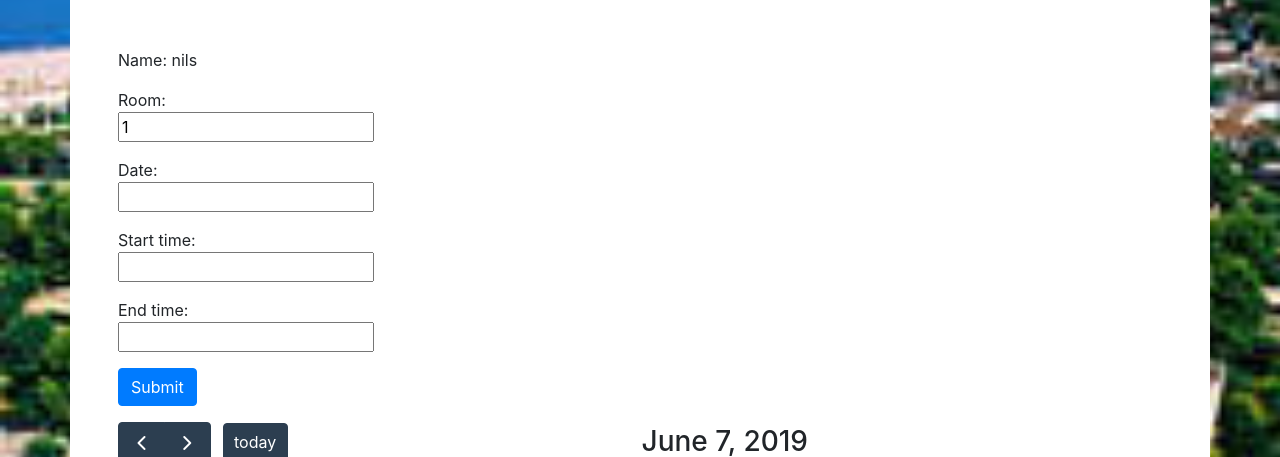
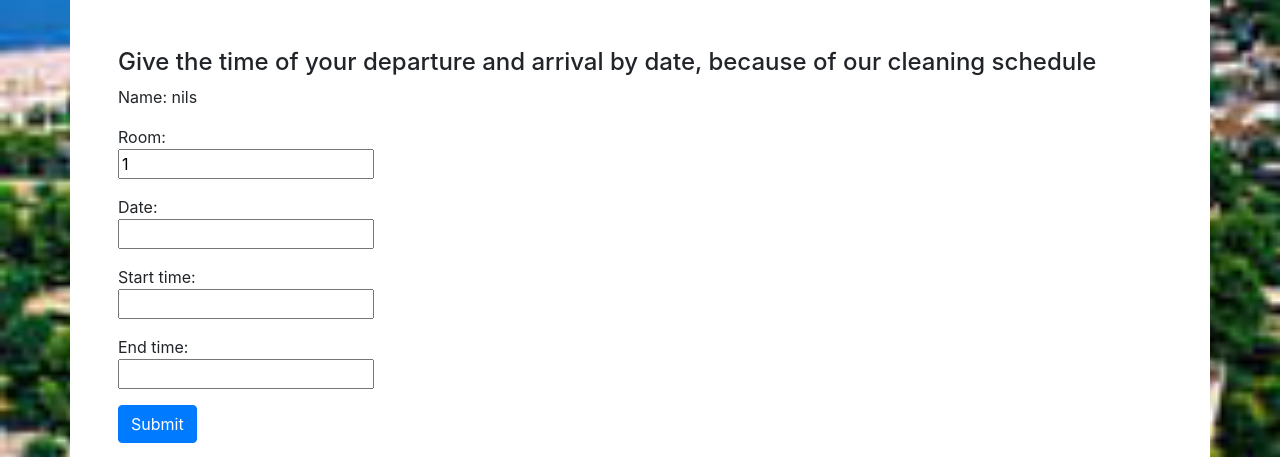
Before and after one commit to NilsvDoorn/eind-project, a Django app: page /cleanshifts in a window 1280 px wide. Shown: the part 66-523 px from the top of the page. Run offline with Django 3.2, Linux system fonts and the light colour scheme; a user stored in the database is signed in; data comes from the database, SQL or seed files in the repository; data that the repository does not hold is empty; some libraries are stand-ins or nearby versions.

Commit message:
code werkt

```diff
--- a/project/schema/models.py
+++ b/project/schema/models.py
@@ -20,8 +20,7 @@ class Booked(models.Model):
     phonenumber = models.CharField(max_length=10)
     start_date = models.DateField()
     end_date = models.DateField()
-    payment_id = models.IntegerField()
-    payed = models.BooleanField(null=True, blank=True)
+    payment_id = models.CharField(max_length=50)
 
 class Cleanshifts(models.Model):
     name = models.CharField(max_length=50)
--- a/project/schema/static/schema/styles.css
+++ b/project/schema/static/schema/styles.css
@@ -7,11 +7,11 @@ body:before {
   left: 0;
   top: 0;
   z-index: -10;
-  background-image: url(images/pino.jpg);
+  background-color: lightblue;
+  background-image: url("/static/schema/images/pino.jpg");
   background-repeat: no-repeat;
   background-size: cover;
   background-position: left top;
-  background-color: lightblue;
 }
 
 main {
--- a/project/schema/templates/cleanshifts.html
+++ b/project/schema/templates/cleanshifts.html
@@ -14,6 +14,7 @@
     <script src='static/schema/calendar/packages/daygrid/main.js'></script>
 
 {% endblock %}
+  <h4>Give the time of your departure and arrival by date, because of our cleaning schedule</h4>
   {% if message %}
       <div class="form-group">
           {{ message }}
@@ -27,7 +28,7 @@
     {% if not request.user.is_superuser %}
       <div class="form-group">
         Room: <br>
-        <input type="number" name="roomnumber" value="{{ booking.roomnumber }}" readonly>
+        {{ booking.roomnumber }}
       </div>
     {% else %}
     <div class="form-group">
@@ -63,7 +64,7 @@
       </p>
     {% else %}
       <p>
-          <button class="btn btn-primary" type="submit" name="roomnumber">Submit</button>
+          <button class="btn btn-primary" type="submit">Submit</button>
       </p>
     {% endif %}
   </form>
--- a/project/schema/templates/layout.html
+++ b/project/schema/templates/layout.html
@@ -1,8 +1,8 @@
 <!DOCTYPE html>
 
 <html lang="en">
-
     <head>
+      {% load static %}
       <!-- calendar -->
       <meta charset='utf-8' />
 
@@ -13,8 +13,7 @@
         <!-- documentation at http://getbootstrap.com/docs/4.1/, alternative themes at https://bootswatch.com/ -->
         <link href="https://maxcdn.bootstrapcdn.com/bootstrap/4.1.3/css/bootstrap.min.css" rel="stylesheet">
 
-        <link href="static/schema/styles.css" rel="stylesheet">
-        <script src="static/schema/filter.js" type="text/java"></script>
+        <script src="{% static "schema/filter.js" %}" type="text/javascript"></script>
 
         <link rel="stylesheet" href="https://stackpath.bootstrapcdn.com/bootstrap/4.3.1/css/bootstrap.min.css" integrity="sha384-ggOyR0iXCbMQv3Xipma34MD+dH/1fQ784/j6cY/iJTQUOhcWr7x9JvoRxT2MZw1T" crossorigin="anonymous">
         <script src="https://ajax.googleapis.com/ajax/libs/jquery/3.4.1/jquery.min.js"></script>
@@ -28,9 +27,11 @@
         <script type="text/javascript" src="https://cdn.jsdelivr.net/jquery/latest/jquery.min.js"></script>
         <script type="text/javascript" src="https://cdn.jsdelivr.net/momentjs/latest/moment.min.js"></script>
         <script type="text/javascript" src="https://cdn.jsdelivr.net/npm/daterangepicker/daterangepicker.min.js"></script>
-        <link rel="stylesheet" type="text/css" href="https://cdn.jsdelivr.net/npm/daterangepicker/daterangepicker.css" />
-        <link href="static/schema/bootstrap-clockpicker.min.css" rel="stylesheet">
-        <script src="static/schema/bootstrap-clockpicker.min.js" type="text/javascript"></script>
+        <link rel="stylesheet" type="text/css" href="https://cdn.jsdelivr.net/npm/daterangepicker/daterangepicker.css">
+        <link href="{% static "schema/bootstrap-clockpicker.min.css" %}" rel="stylesheet" type="text/css">
+        <link href="{% static "schema/styles.css" %}" rel="stylesheet" type="text/css">
+
+        <script src="{% static "schema/bootstrap-clockpicker.min.js" %}" type="text/javascript"></script>
 
         <title>Pino: {% block title %}{% endblock %}</title>
     </head>
--- a/project/schema/templates/login.html
+++ b/project/schema/templates/login.html
@@ -5,6 +5,8 @@
 {% endblock %}
 
 {% block main %}
+  <h4>Manage your room</h4>
+  Username and password are given by arrival.
   {% if message %}
       <div>
           {{ message }}
--- a/project/schema/templates/reserve.html
+++ b/project/schema/templates/reserve.html
@@ -5,12 +5,13 @@
 {% endblock %}
 
 {% block main %}
+    <h4>Arrival and Departure</h4>
     {% if message %}
         <div class="form-group">
             {{ message }}
         </div>
     {% endif %}
-    <form action="show_rooms" method="post">
+    <form action="/show_rooms" method="post">
       {% csrf_token %}
       <div class="form-group">
         Date:
--- a/project/schema/templates/room_info.html
+++ b/project/schema/templates/room_info.html
@@ -42,6 +42,5 @@
     </div>
     <input type="text" value="{{ start_date }}" name="start_date" style="visibility: hidden">
     <input type="text" value="{{ end_date }}" name="end_date" style="visibility: hidden">
-    <input type="text" value="{{ room_info.price }}" name="price" style="visibility: hidden">
   </form>
 {% endblock %}
--- a/project/schema/templates/rooms.html
+++ b/project/schema/templates/rooms.html
@@ -5,6 +5,7 @@
 {% endblock %}
 
 {% block main %}
+  <h4>All Available rooms</h4>
   {% if message %}
       <div class="form-group">
           {{ message }}
--- a/project/schema/urls.py
+++ b/project/schema/urls.py
@@ -18,5 +18,5 @@ urlpatterns = [
     path("events_clean", views.events_clean, name="events_clean"),
     path("events_clean_person", views.events_clean_person, name="events_clean_person"),
     path("mollie", views.mollie, name="mollie"),
-    path("succes", views.succes, name="succes"),
+    path("succes/<str:name>", views.succes, name="succes"),
 ]
--- a/project/schema/views.py
+++ b/project/schema/views.py
@@ -31,29 +31,31 @@ mollie_client.set_api_key("test_rTe5Ak2VKrBF2SgxFcJgCdfqVHnE7S")
 def show_rooms(request):
     if request.method == "GET":
         return render(request,"reserve.html")
+    elif request.POST['datefilter'] == "":
+        return render(request,"reserve.html", {'message':'Fill in all fields'})
 
     start_date = request.POST['datefilter'][:10]
     end_date = request.POST['datefilter'][13:]
     today = str(dt.date.today())
 
-    if today > start_date or start_date == end_date:
+    if check_date(start_date) or check_date(end_date):
+        return render(request, "reserve.html", {'message':"Don't do that"})
+
+    if today > start_date or start_date >= end_date:
         return render(request,"reserve.html", {'message':'This date is already over'})
 
     rooms = Rooms.objects.all()
     Range = namedtuple('Range', ['start', 'end'])
-    r1 = Range(start=dt.datetime(int(start_date[:4]),int(start_date[5:7]),int(start_date[8:10])), end=dt.datetime(int(end_date[:4]),int(end_date[5:7]),int(end_date[8:10])))
+    r1 = Range(start=dt.datetime(int(start_date[:4]),int(start_date[5:7]),int(start_date[8:10])),
+                end=dt.datetime(int(end_date[:4]),int(end_date[5:7]),int(end_date[8:10])))
 
     for booking in Booked.objects.all():
-        r2 = Range(start=dt.datetime(int(str(booking.start_date)[:4]),int(str(booking.start_date)[5:7]),int(str(booking.start_date)[8:10])), end=dt.datetime(int(str(booking.end_date)[:4]),int(str(booking.end_date)[5:7]),int(str(booking.end_date)[8:10])))
-        latest_start = max(r1.start, r2.start)
-        earliest_end = min(r1.end, r2.end)
-        delta = (earliest_end - latest_start).days + 1
-        overlap = max(0, delta)
-        if overlap:
+        if check_available(booking, start_date, end_date):
             rooms = rooms.exclude(roomnumber__exact=booking.roomnumber)
 
     if len(rooms) == 0:
         return render(request,"reserve.html", {'message':'There are no rooms free in this period'})
+
     context = {
         'rooms':rooms,
         'start_date':start_date,
@@ -97,24 +99,31 @@ def add_cleanshift(request):
     clean_date = request.POST['datetimes']
     start_time = request.POST['start_time']
     end_time = request.POST['end_time']
+
+    if check_date(clean_date) or check_time(start_time) or check_time(end_time):
+        return render(request,"reserve.html", {'message':"Don't do that"})
+
     if clean_date == "" or start_time == "" or end_time == "":
-        return render(request,"cleanshifts.html", {'message':'Fill in all fields'})
+        return render(request,"cleanshifts.html", {'message':"Fill in all fields"})
 
     start_time = dt.time(int(start_time[:2]), int(start_time[3:5]))
     end_time = dt.time(int(end_time[:2]), int(end_time[3:5]))
-    roomnumber = request.POST['roomnumber']
-    if roomnumber == "":
+    if request.user.is_superuser:
         roomnumber = request.POST['roomnumber2']
+    else:
+        roomnumber = request.POST['roomnumber']
+        if roomnumber == "" or person_room(roomnumber, request.user):
+            return render(request,"reserve.html", {'message':"Don't do that"})
 
     today = str(dt.date.today())
     time_now = dt.time(int(str(dt.datetime.now())[11:13]),int(str(dt.datetime.now())[14:16]))
 
     if today > clean_date:
-        return render(request,"cleanshifts.html", {'message':'This date is already over'})
+        return render(request,"cleanshifts.html", {'message':"This date is already over"})
     elif today == clean_date and start_time < time_now:
-        return render(request,"cleanshifts.html", {'message':'This time is already over'})
+        return render(request,"cleanshifts.html", {'message':"This time is already over"})
     elif end_time < start_time:
-        return render(request,"cleanshifts.html", {'message':'Invalid time'})
+        return render(request,"cleanshifts.html", {'message':"Invalid time"})
     shift = Cleanshifts.objects.create(name=request.user,
                                         roomnumber=roomnumber,
                                         date=clean_date,
@@ -141,17 +150,24 @@ def add_review(request):
         anoniem = False
     roomnumber = Booked.objects.get(name=request.user).roomnumber
 
-    review = Reviews.objects.create(name=request.user,roomnumber=roomnumber,message=request.POST['review'],note=request.POST['rating'],anoniem=anoniem)
+    review = Reviews.objects.create(name=request.user,
+                                    roomnumber=roomnumber,
+                                    message=request.POST['review'],
+                                    note=request.POST['rating'],
+                                    anoniem=anoniem)
     return HttpResponseRedirect(reverse("reviews"))
 
 def room_info(request):
-    context = {
-        'roomnumber':request.POST['roomnumber'],
-        'room_info':Rooms.objects.get(roomnumber__exact=request.POST['roomnumber']),
-        'start_date':request.POST['start_date'],
-        'end_date':request.POST['end_date']
-    }
-    return render(request,"room_info.html", context)
+    if len(Rooms.objects.filter(roomnumber__exact=request.POST['roomnumber'])) == 1:
+        context = {
+            'roomnumber':request.POST['roomnumber'],
+            'room_info':Rooms.objects.get(roomnumber__exact=request.POST['roomnumber']),
+            'start_date':request.POST['start_date'],
+            'end_date':request.POST['end_date']
+        }
+        return render(request,"room_info.html", context)
+    else:
+        return render(request,"reserve.html", {'message':"Don't do that"})
 
 def add_booking(request):
     if request.POST['name'] == "" or request.POST['email'] == "" or request.POST['phone'] == "":
@@ -169,14 +185,37 @@ def add_booking(request):
     roomnumber = request.POST['roomnumber']
     start_date = request.POST['start_date']
     end_date = request.POST['end_date']
+    today = str(dt.date.today())
+
+    if check_date(start_date) or check_date(end_date):
+        return render(request, "reserve.html", {'message':"Don't do that"})
+    if today > start_date or start_date >= end_date:
+        return render(request,"reserve.html", {'message':'This date is already over'})
+    elif roomnumber == "" or len(Rooms.objects.filter(roomnumber__exact=roomnumber)) != 1:
+        return render(request,"reserve.html", {'message':"Don't do that"})
+    elif len(phonenumber) != 10 or not phonenumber.isnumeric():
+        context = {
+            'roomnumber':request.POST['roomnumber'],
+            'room_info':Rooms.objects.get(roomnumber__exact=request.POST['roomnumber']),
+            'start_date':request.POST['start_date'],
+            'end_date':request.POST['end_date'],
+            'message':'Invalid phonenumber'
+        }
+        return render(request,"room_info.html", context)
+
+    for booking in Booked.objects.filter(roomnumber__exact=roomnumber):
+        if check_available(booking, start_date, end_date):
+            return render(request, "reserve.html", {'message':"This room is already been booked"})
+
     d1 = dt.date(int(start_date[:4]), int(start_date[5:7]), int(start_date[8:10]))
     d2 = dt.date(int(end_date[:4]), int(end_date[5:7]), int(end_date[8:10]))
     nights = (d2 - d1).days
-    price = float(request.POST['price']) * nights
+    price = float(Rooms.objects.get(roomnumber__exact=roomnumber).price) * nights
     try:
         user = User.objects.get(username__exact=name)
     except:
         user = None
+
     if user is not None:
         context = {
             'roomnumber':request.POST['roomnumber'],
@@ -186,6 +225,7 @@ def add_booking(request):
             'message':'Name has already been taken'
         }
         return render(request,"room_info.html", context)
+
     password = randompassword()
     user = User.objects.create_user(name, email, password)
     user.save()
@@ -240,7 +280,6 @@ def mollie(request, name, price):
         # In this example we store the order with its payment status in a database.
         #
         data = {'status': payment.status}
-        print(payment.status)
         # database_write(my_webshop_id, data)
 
         #
@@ -251,12 +290,19 @@ def mollie(request, name, price):
     except Error as err:
         print('API call failed: {error}'.format(error=err))
 
-def succes(request, booked_name):
-    print(booked_name)
-    booking = Booked.objects.filter(name__exact=booked_name)
-    print(booking.payment_id)
+def succes(request, name):
 
-    return render(request,"succes.html")
+    try:
+        booking = Booked.objects.get(name__exact=name)
+        payment = mollie_client.payments.get(booking.payment_id)
+    except:
+        return render(request,"reserve.html")
+
+    if payment.status == "paid":
+        return render(request,"succes.html")
+    else:
+        booking.delete()
+        return render(request,"reserve.html", {'message':'Payment went wrong'})
 
 @csrf_exempt
 def events(request):
@@ -291,3 +337,40 @@ def events_clean_person(request):
         list.append(dict)
 
     return JsonResponse(list, safe=False)
+
+def check_date(date):
+    try:
+        dt.datetime.strptime(date, '%Y-%m-%d')
+        return False
+    except ValueError:
+        return True
+
+def check_time(time):
+    try:
+        dt.datetime.strptime(time, "%H:%M")
+        return False
+    except ValueError:
+        return True
+
+def person_room(room, user):
+    if user.is_superuser:
+        return False
+    elif int(Booked.objects.get(name__exact=user).roomnumber) == int(room):
+        return False
+    else:
+        return True
+
+def check_available(booking, start_date, end_date):
+    Range = namedtuple('Range', ['start', 'end'])
+    r1 = Range(start=dt.datetime(int(start_date[:4]),int(start_date[5:7]),int(start_date[8:10])),
+                end=dt.datetime(int(end_date[:4]),int(end_date[5:7]),int(end_date[8:10])))
+    r2 = Range(start=dt.datetime(int(str(booking.start_date)[:4]),int(str(booking.start_date)[5:7]),int(str(booking.start_date)[8:10])),
+                end=dt.datetime(int(str(booking.end_date)[:4]),int(str(booking.end_date)[5:7]),int(str(booking.end_date)[8:10])))
+    latest_start = max(r1.start, r2.start)
+    earliest_end = min(r1.end, r2.end)
+    delta = (earliest_end - latest_start).days + 1
+    overlap = max(0, delta)
+    if overlap:
+        return True
+    else:
+        return False
```
Also changed, not shown: project/schema/templates/succes.html (+14 -1 lines), project/schema/migrations/0016_auto_20190626_0906.py (added), project/schema/migrations/0017_remove_booked_payed.py (added).
